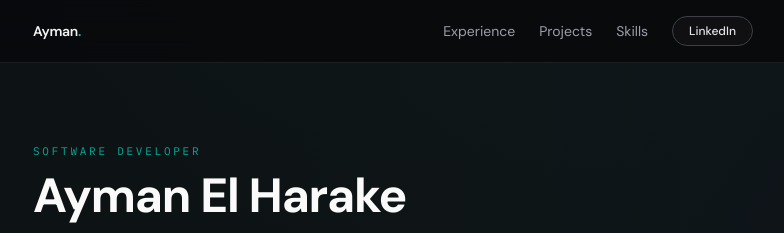
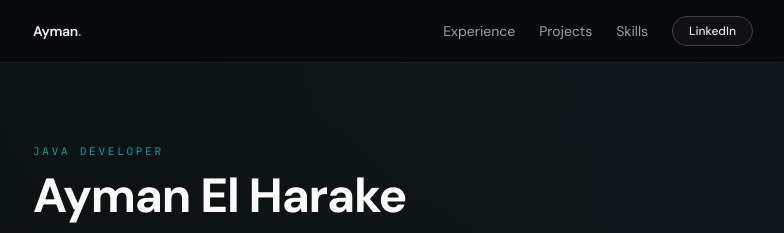
Before and after one commit to aymanthefirst/portfolio, a Next.js app: page /portfolio/ in a window 1280 px wide. Shown: the top 233 px of the page, without its empty margins (247-1031 px from the left). Built offline with nearby package versions, Linux system fonts and the light colour scheme.

Commit message:
Change site headline to Java Developer.
Co-authored-by: Cursor <cursoragent@cursor.com>

```diff
--- a/src/app/layout.tsx
+++ b/src/app/layout.tsx
@@ -14,9 +14,9 @@ const ibmPlexMono = IBM_Plex_Mono({
 });
 
 export const metadata: Metadata = {
-  title: "Ayman El Harake — Software Developer",
+  title: "Ayman El Harake — Java Developer",
   description:
-    "Software Developer. Java, Spring Boot, APIs, and Alfresco platform experience.",
+    "Java Developer. Java, Spring Boot, APIs, and Alfresco platform experience.",
 };
 
 export default function RootLayout({
--- a/src/data/profile.ts
+++ b/src/data/profile.ts
@@ -1,6 +1,6 @@
 export const profile = {
   name: "Ayman El Harake",
-  title: "Software Developer",
+  title: "Java Developer",
   tagline:
     "Java, Spring, and Python across backend services, APIs, and full applications — Alfresco alum, delivery-focused, multilingual.",
   summary:
```
